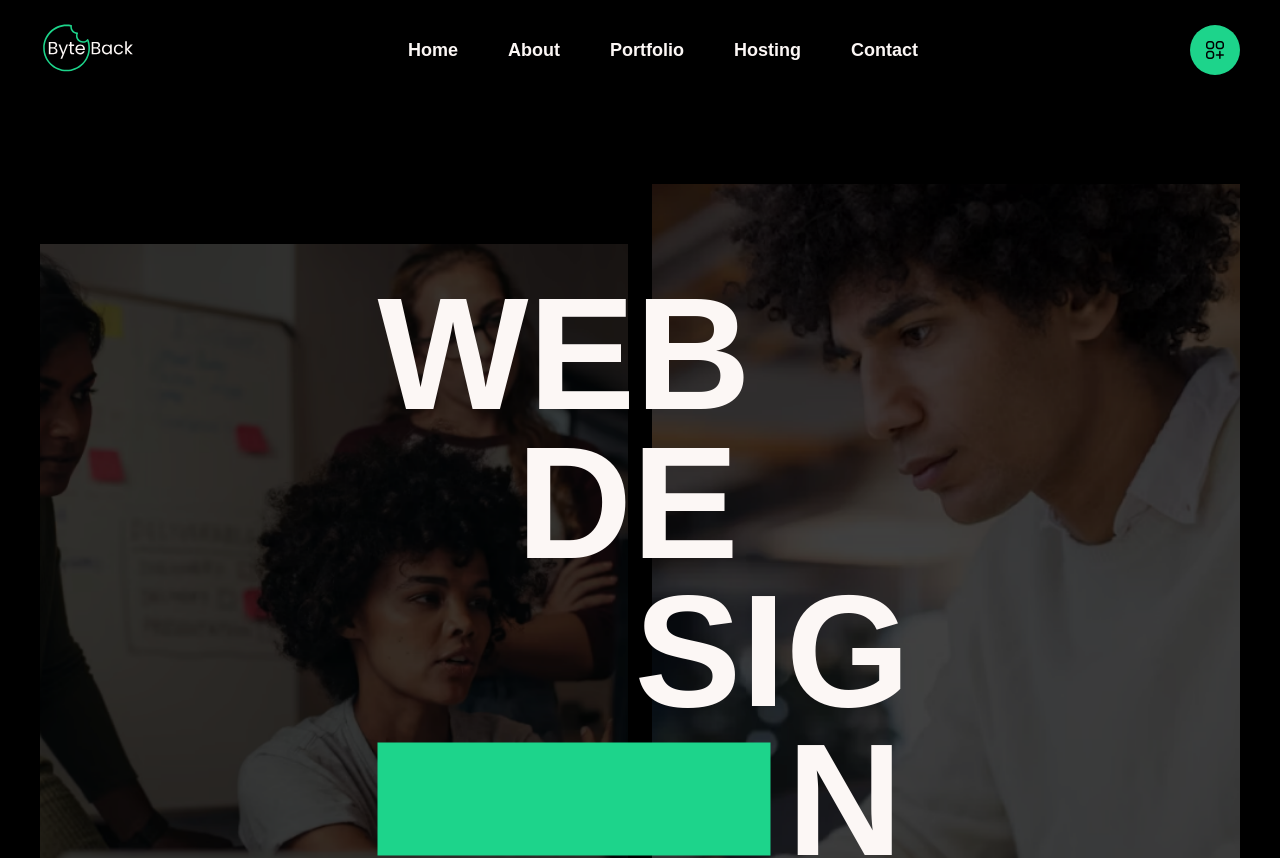
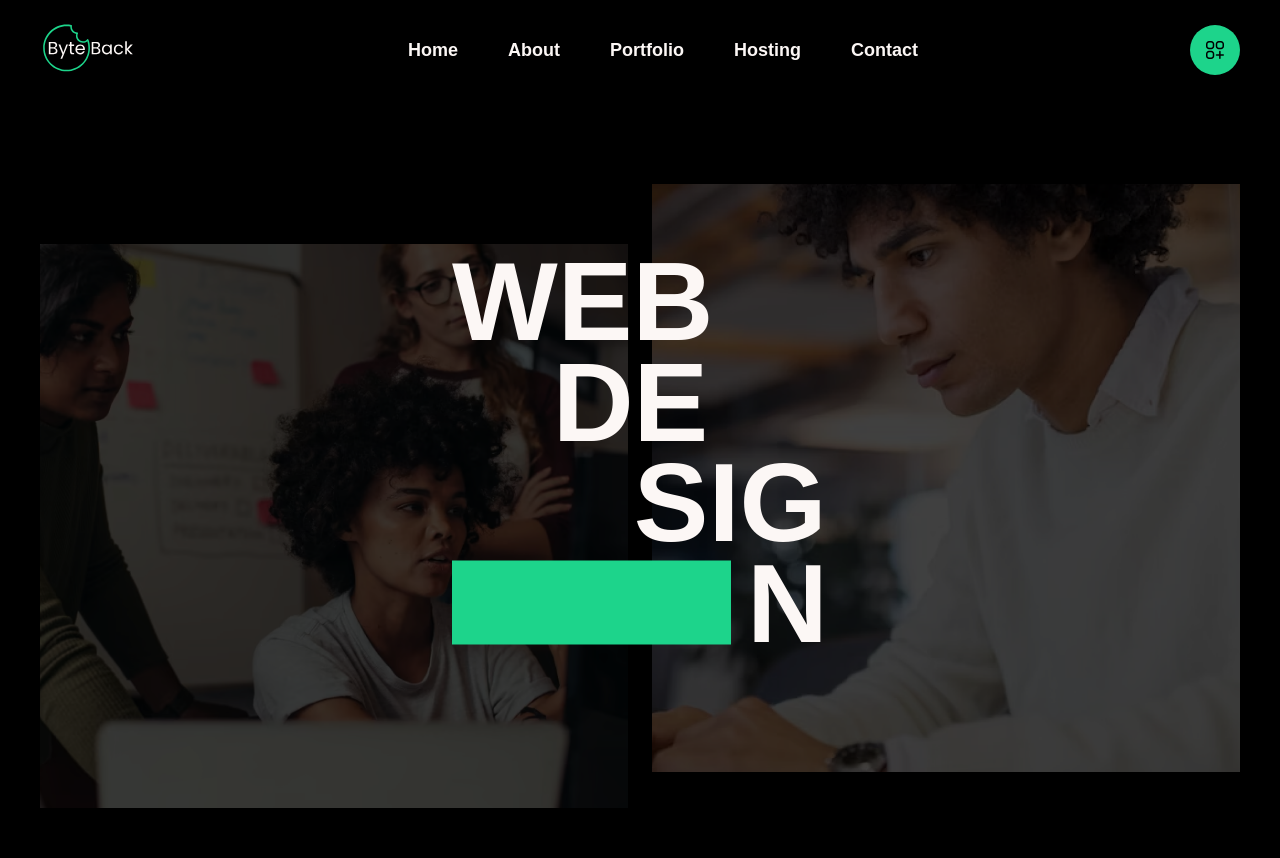
Before and after one commit to adinduokoro/Byte-Back-Digital, a React (Create React App) app: page / in a window 1280 px wide. Shown: the top 858 px of the page. Built offline with nearby package versions, Linux system fonts and the light colour scheme.

Commit message:
Home page is completely responsive

```diff
--- a/src/App.css
+++ b/src/App.css
@@ -98,6 +98,7 @@ body {
   background-color: var(--primaryColorBlack);
   color: var(--primaryColorWhite);
   scroll-behavior: smooth;
+  min-width: 425px;
 }
 
 section {
--- a/src/components/contact/Contact.module.css
+++ b/src/components/contact/Contact.module.css
@@ -2,11 +2,7 @@
   display: flex;
   align-items: center;
   gap: 2.8rem;
-  padding: 0 3%;
-}
 
-.left{
-  flex: 2;
 }
 
 .subHeading {
@@ -24,6 +20,7 @@
   font-style: italic;
   font-weight: 500;
   line-height: 120%;
+  flex: 2;
 }
 
 .contacts {
@@ -124,6 +121,13 @@ padding: 7.69rem 3%;
   }
 }
 
-@media screen and (max-width: 425px) {
-  /* work on here  */
+@media screen and (max-width: 500px) {
+.contacts{
+  flex-direction: column;
+  overflow: hidden;
 }
+
+form {
+  max-width: none;
+}
+}
--- a/src/components/footer/Footer.module.css
+++ b/src/components/footer/Footer.module.css
@@ -155,3 +155,14 @@ footer {
     flex-direction: column;
   }
 }
+
+@media screen and (max-width: 508px) {
+  .footer-cta{
+    font-size: 3.5rem;
+  }
+
+  .footer-img{
+    width: 4.875rem;
+    height: 4.875rem;
+  }
+}
--- a/src/components/hero/Hero.module.css
+++ b/src/components/hero/Hero.module.css
@@ -1,6 +1,6 @@
 .hero {
   position: relative;
-  height: 90.5vh;
+  min-height: 88.5vh;
   padding: 0;
 }
 
@@ -108,7 +108,7 @@
 
 @media screen and (max-width: 600px) {
   .hero-logo {
-    width: 23.8125rem;
+    width: 23.5rem;
     height: 24.8125rem;
   }
 
@@ -119,6 +119,7 @@
     font-size: 7rem;
     font-weight: 500;
     line-height: 5.6875rem; /* 86.875% */
+
   }
 
   .textTwo {
@@ -143,3 +144,89 @@
     transform: rotate(-90deg);
   } */
 }
+
+@media screen and (max-height: 800px ) {
+  .hero-logo {
+    width: 23.5rem;
+    height: 24.8125rem;
+  }
+
+  .textOne,
+  .textTwo,
+  .textThree,
+  .textFour {
+    font-size: 7rem;
+    line-height: 5.6875rem; /* 86.875% */
+  font-weight: 700;
+
+  }
+
+  .textTwo {
+    margin-left: 6.29rem;
+  }
+  .textThree {
+    margin-left: 11.36rem;
+  }
+
+  .bar {
+    height: 5.2625rem;
+  }
+
+}
+
+@media screen and (max-height: 600px ) {
+  .hero-logo {
+    width: 13.5rem;
+    height: 14.8125rem;
+  }
+
+  .textOne,
+  .textTwo,
+  .textThree,
+  .textFour {
+    font-size: 4rem;
+    line-height: 3.1435rem; /* 86.875% */
+  font-weight: 700;
+
+  }
+
+  .textTwo {
+    margin-left: 3.39rem;
+  }
+  .textThree {
+    margin-left: 6.36rem;
+  }
+
+  .bar {
+    height: 3.3625rem;
+  }
+
+}
+
+@media screen and (max-height: 425px) {
+  .hero-logo {
+    width: 7.25rem;
+    height: 7.8125rem;
+    border: 5px solid teal;
+  }
+
+  .textOne,
+  .textTwo,
+  .textThree,
+  .textFour {
+    font-size: 2rem;
+    font-weight: 500;
+    line-height: 1.3435rem; /* 86.875% */
+  }
+
+  .textTwo {
+    margin-left: 1.79rem;
+  }
+  .textThree {
+    margin-left: 3.25rem;
+  }
+
+  .bar {
+    height: 1.6625rem;
+  }
+}
--- a/src/components/navigation/Navigation.module.css
+++ b/src/components/navigation/Navigation.module.css
@@ -94,7 +94,7 @@
   right: 0;
   z-index: 50;
   height: 100vh;
-  width: 30rem;
+  width: 28rem;
   background: var(--ruler-color);
   animation: slideIn 0.3s forwards;
 }
```
